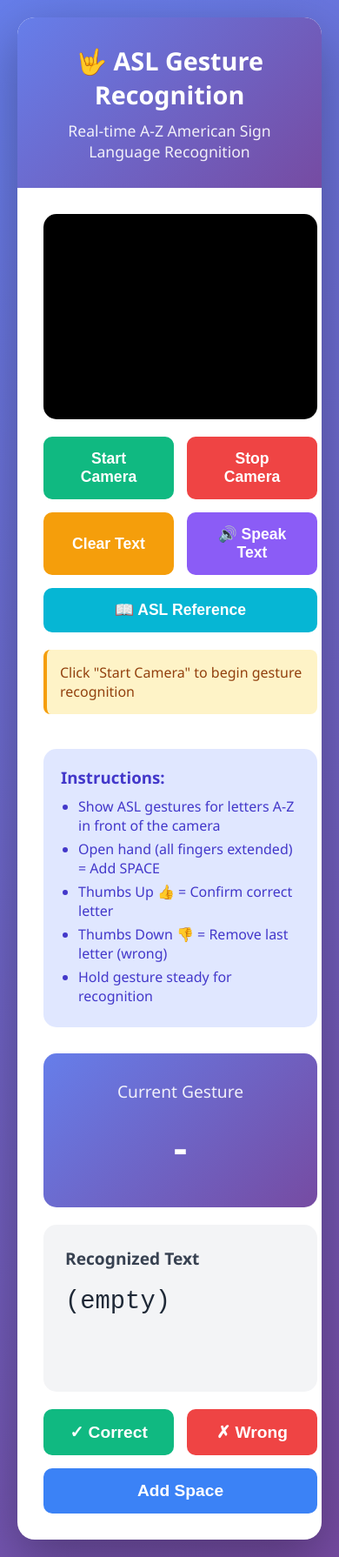
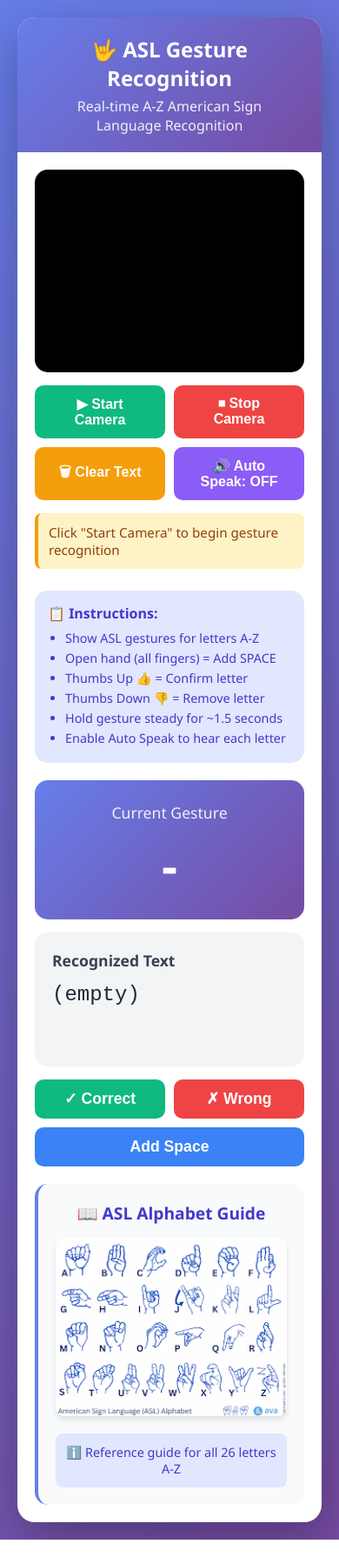
Before and after one commit to Majenayu/Python_Botcamp, a Flask app: page / in a window 390 px wide. Shown: the whole page at 87% size. Run offline with Flask 3, Linux system fonts and the light colour scheme; some libraries are stand-ins or nearby versions.

Commit message:
Improve posture detection and text-to-speech functionality
Enhance MediaPipe hand tracking with increased confidence levels and model complexity. Add input validation for frame data and improve error handling in `handle_frame`. Adjust UI layout and styling in `index.html` for better responsiveness and visual appeal.

Replit-Commit-Author: Agent
Replit-Commit-Session-Id: b92b2051-488e-45a9-8876-7c45ccb3ef90
Replit-Commit-Checkpoint-Type: intermediate_checkpoint
Replit-Commit-Event-Id: bb1091f9-2c4f-4fd2-ae8c-a5ca6650ad6a
Replit-Commit-Screenshot-Url: https://storage.googleapis.com/screenshot-production-us-central1/963dbfda-8939-435f-a993-44b9c9024cb9/b92b2051-488e-45a9-8876-7c45ccb3ef90/KkxjtGr

```diff
--- a/app.py
+++ b/app.py
@@ -15,8 +15,9 @@ mp_drawing = mp.solutions.drawing_utils
 hands = mp_hands.Hands(
     static_image_mode=False,
     max_num_hands=1,
-    min_detection_confidence=0.5,
-    min_tracking_confidence=0.5
+    min_detection_confidence=0.7,
+    min_tracking_confidence=0.7,
+    model_complexity=1
 )
 
 # Per-session storage
@@ -277,10 +278,23 @@ def handle_frame(data):
     session_id = request.sid
 
     try:
+        # Validate data
+        if not data or ',' not in data:
+            return
+
         # Decode image
         img_data = base64.b64decode(data.split(',')[1])
         np_arr = np.frombuffer(img_data, np.uint8)
+
+        # Check if buffer is valid
+        if np_arr.size == 0:
+            return
+
         frame = cv2.imdecode(np_arr, cv2.IMREAD_COLOR)
+
+        # Check if frame decoded successfully
+        if frame is None or frame.size == 0:
+            return
 
         # Process with MediaPipe
         rgb_frame = cv2.cvtColor(frame, cv2.COLOR_BGR2RGB)
@@ -301,7 +315,10 @@ def handle_frame(data):
                 )
 
         # Encode processed frame
-        _, buffer = cv2.imencode('.jpg', frame)
+        success, buffer = cv2.imencode('.jpg', frame, [cv2.IMWRITE_JPEG_QUALITY, 85])
+        if not success:
+            return
+
         frame_data = base64.b64encode(buffer).decode('utf-8')
 
         # Send response
@@ -312,11 +329,8 @@ def handle_frame(data):
 
     except Exception as e:
         print(f"Error processing frame: {e}")
-        emit('response', {
-            'frame': None,
-            'gesture': None,
-            'error': str(e)
-        })
+        import traceback
+        traceback.print_exc()
 
 if __name__ == '__main__':
     socketio.run(app, host='0.0.0.0', port=5000, debug=True)
--- a/templates/index.html
+++ b/templates/index.html
@@ -16,15 +16,12 @@
             font-family: 'Segoe UI', Tahoma, Geneva, Verdana, sans-serif;
             background: linear-gradient(135deg, #667eea 0%, #764ba2 100%);
             min-height: 100vh;
-            display: flex;
-            flex-direction: column;
-            align-items: center;
             padding: 20px;
         }
 
         .container {
-            max-width: 1200px;
-            width: 100%;
+            max-width: 1600px;
+            margin: 0 auto;
             background: white;
             border-radius: 20px;
             box-shadow: 0 20px 60px rgba(0, 0, 0, 0.3);
@@ -34,31 +31,31 @@
         header {
             background: linear-gradient(135deg, #667eea 0%, #764ba2 100%);
             color: white;
-            padding: 30px;
+            padding: 20px 30px;
             text-align: center;
         }
 
         h1 {
-            font-size: 2.5em;
-            margin-bottom: 10px;
+            font-size: 2em;
+            margin-bottom: 5px;
         }
 
         .subtitle {
-            font-size: 1.1em;
+            font-size: 1em;
             opacity: 0.9;
         }
 
         .main-content {
             display: grid;
-            grid-template-columns: 2fr 1fr;
-            gap: 30px;
-            padding: 30px;
+            grid-template-columns: 1fr 1fr 400px;
+            gap: 20px;
+            padding: 20px;
         }
 
         .video-section {
             display: flex;
             flex-direction: column;
-            gap: 20px;
+            gap: 15px;
         }
 
         .video-container {
@@ -83,16 +80,14 @@
         }
 
         .controls {
-            display: flex;
-            gap: 15px;
-            flex-wrap: wrap;
+            display: grid;
+            grid-template-columns: 1fr 1fr;
+            gap: 10px;
         }
 
         button {
-            flex: 1;
-            min-width: 150px;
-            padding: 15px 25px;
-            font-size: 1.1em;
+            padding: 12px 20px;
+            font-size: 1em;
             border: none;
             border-radius: 10px;
             cursor: pointer;
@@ -140,40 +135,30 @@
             transform: translateY(-2px);
         }
 
-        .btn-reference {
-            background: #06b6d4;
-            color: white;
-        }
-
-        .btn-reference:hover {
-            background: #0891b2;
-            transform: translateY(-2px);
-        }
-
         .info-section {
             display: flex;
             flex-direction: column;
-            gap: 20px;
+            gap: 15px;
         }
 
         .gesture-display {
             background: linear-gradient(135deg, #667eea 0%, #764ba2 100%);
             color: white;
-            padding: 30px;
+            padding: 25px;
             border-radius: 15px;
             text-align: center;
         }
 
         .gesture-label {
-            font-size: 1.2em;
+            font-size: 1.1em;
             opacity: 0.9;
             margin-bottom: 10px;
         }
 
         .gesture-value {
-            font-size: 4em;
+            font-size: 3.5em;
             font-weight: bold;
-            min-height: 80px;
+            min-height: 70px;
             display: flex;
             align-items: center;
             justify-content: center;
@@ -181,22 +166,22 @@
 
         .text-display {
             background: #f3f4f6;
-            padding: 25px;
+            padding: 20px;
             border-radius: 15px;
             flex-grow: 1;
         }
 
         .text-label {
-            font-size: 1.2em;
+            font-size: 1.1em;
             font-weight: 600;
             color: #374151;
-            margin-bottom: 15px;
+            margin-bottom: 10px;
         }
 
         .text-value {
-            font-size: 1.8em;
+            font-size: 1.5em;
             color: #1f2937;
-            min-height: 100px;
+            min-height: 80px;
             word-wrap: break-word;
             line-height: 1.5;
             font-family: 'Courier New', monospace;
@@ -205,14 +190,14 @@
         .correction-controls {
             display: grid;
             grid-template-columns: 1fr 1fr;
-            gap: 15px;
+            gap: 10px;
         }
 
         .btn-correct {
             background: #10b981;
             color: white;
-            padding: 15px;
-            font-size: 1.2em;
+            padding: 12px;
+            font-size: 1.1em;
         }
 
         .btn-correct:hover {
@@ -222,8 +207,8 @@
         .btn-wrong {
             background: #ef4444;
             color: white;
-            padding: 15px;
-            font-size: 1.2em;
+            padding: 12px;
+            font-size: 1.1em;
         }
 
         .btn-wrong:hover {
@@ -233,8 +218,8 @@
         .btn-space {
             background: #3b82f6;
             color: white;
-            padding: 15px;
-            font-size: 1.2em;
+            padding: 12px;
+            font-size: 1.1em;
             grid-column: span 2;
         }
 
@@ -243,93 +228,74 @@
         }
 
         .status {
-            padding: 15px;
+            padding: 12px;
             background: #fef3c7;
             border-left: 4px solid #f59e0b;
             border-radius: 8px;
-            font-size: 1em;
+            font-size: 0.95em;
             color: #92400e;
         }
 
         .instructions {
             background: #e0e7ff;
-            padding: 20px;
+            padding: 15px;
             border-radius: 15px;
-            margin-top: 20px;
+            margin-top: 10px;
         }
 
         .instructions h3 {
             color: #4338ca;
-            margin-bottom: 10px;
+            margin-bottom: 8px;
+            font-size: 1em;
         }
 
         .instructions ul {
             color: #4338ca;
             margin-left: 20px;
+            font-size: 0.9em;
         }
 
         .instructions li {
-            margin: 5px 0;
+            margin: 4px 0;
         }
 
-        .modal {
-            display: none;
-            position: fixed;
-            z-index: 1000;
-            left: 0;
-            top: 0;
-            width: 100%;
-            height: 100%;
-            background-color: rgba(0, 0, 0, 0.8);
-            overflow: auto;
+        .reference-section {
+            background: #f9fafb;
+            padding: 20px;
+            border-radius: 15px;
+            border-left: 4px solid #667eea;
         }
 
-        .modal-content {
-            background-color: white;
-            margin: 5% auto;
-            padding: 30px;
-            border-radius: 20px;
-            max-width: 900px;
-            position: relative;
-        }
-
-        .close {
-            position: absolute;
-            right: 20px;
-            top: 20px;
-            font-size: 35px;
-            font-weight: bold;
-            color: #9ca3af;
-            cursor: pointer;
-            transition: color 0.3s;
-        }
-
-        .close:hover {
-            color: #374151;
+        .reference-section h3 {
+            color: #4338ca;
+            margin-bottom: 15px;
+            font-size: 1.2em;
+            text-align: center;
         }
 
         .reference-image {
             width: 100%;
             border-radius: 10px;
-            margin-top: 20px;
+            box-shadow: 0 4px 6px rgba(0, 0, 0, 0.1);
         }
 
-        @media (max-width: 768px) {
+        .reference-note {
+            margin-top: 15px;
+            padding: 12px;
+            background: #e0e7ff;
+            border-radius: 8px;
+            color: #4338ca;
+            font-size: 0.9em;
+            text-align: center;
+        }
+
+        @media (max-width: 1200px) {
             .main-content {
                 grid-template-columns: 1fr;
             }
 
             h1 {
-                font-size: 1.8em;
-            }
-
-            .gesture-value {
-                font-size: 3em;
-            }
-
-            .modal-content {
-                margin: 10% 10px;
-                padding: 20px;
+                font-size: 1.5em;
             }
         }
     </style>
@@ -342,6 +308,7 @@
         </header>
 
         <div class="main-content">
+            <!-- Left Column: Video -->
             <div class="video-section">
                 <div class="video-container">
                     <video id="video" autoplay playsinline></video>
@@ -349,11 +316,10 @@
                 </div>
 
                 <div class="controls">
-                    <button class="btn-start" onclick="startCamera()">Start Camera</button>
-                    <button class="btn-stop" onclick="stopCamera()">Stop Camera</button>
-                    <button class="btn-clear" onclick="clearText()">Clear Text</button>
-                    <button class="btn-speak" onclick="speakText()">🔊 Speak Text</button>
-                    <button class="btn-reference" onclick="openReference()">📖 ASL Reference</button>
+                    <button class="btn-start" onclick="startCamera()">▶ Start Camera</button>
+                    <button class="btn-stop" onclick="stopCamera()">⏹ Stop Camera</button>
+                    <button class="btn-clear" onclick="clearText()">🗑 Clear Text</button>
+                    <button class="btn-speak" onclick="toggleAutoSpeak()">🔊 Auto Speak: <span id="autoSpeakStatus">OFF</span></button>
                 </div>
 
                 <div class="status" id="status">
@@ -361,17 +327,19 @@
                 </div>
 
                 <div class="instructions">
-                    <h3>Instructions:</h3>
+                    <h3>📋 Instructions:</h3>
                     <ul>
-                        <li>Show ASL gestures for letters A-Z in front of the camera</li>
-                        <li>Open hand (all fingers extended) = Add SPACE</li>
-                        <li>Thumbs Up 👍 = Confirm correct letter</li>
-                        <li>Thumbs Down 👎 = Remove last letter (wrong)</li>
-                        <li>Hold gesture steady for recognition</li>
+                        <li>Show ASL gestures for letters A-Z</li>
+                        <li>Open hand (all fingers) = Add SPACE</li>
+                        <li>Thumbs Up 👍 = Confirm letter</li>
+                        <li>Thumbs Down 👎 = Remove letter</li>
+                        <li>Hold gesture steady for ~1.5 seconds</li>
+                        <li>Enable Auto Speak to hear each letter</li>
                     </ul>
                 </div>
             </div>
 
+            <!-- Middle Column: Results -->
             <div class="info-section">
                 <div class="gesture-display">
                     <div class="gesture-label">Current Gesture</div>
@@ -380,7 +348,7 @@
 
                 <div class="text-display">
                     <div class="text-label">Recognized Text</div>
-                    <div class="text-value" id="recognizedText"></div>
+                    <div class="text-value" id="recognizedText">(empty)</div>
                 </div>
 
                 <div class="correction-controls">
@@ -389,18 +357,17 @@
                     <button class="btn-space" onclick="addSpace()">Add Space</button>
                 </div>
             </div>
+
+            <!-- Right Column: ASL Reference (Always Visible) -->
+            <div class="reference-section">
+                <h3>📖 ASL Alphabet Guide</h3>
+                <img src="{{ url_for('static', filename='images/asl_alphabet_guide.png') }}"
+                     alt="Complete ASL Alphabet Chart A-Z"
+                     class="reference-image">
+                <div class="reference-note">
+                    ℹ️ Reference guide for all 26 letters A-Z
                 </div>
             </div>
-
-    <!-- ASL Reference Modal -->
-    <div id="referenceModal" class="modal">
-        <div class="modal-content">
-            <span class="close" onclick="closeReference()">&times;</span>
-            <h2 style="color: #4338ca; margin-bottom: 15px;">ASL Alphabet Reference Guide</h2>
-            <p style="color: #6b7280; margin-bottom: 20px;">Learn the hand postures for each letter A-Z</p>
-            <img src="{{ url_for('static', filename='images/asl_alphabet_chart.jpg') }}"
-                 alt="Complete ASL Alphabet Chart showing hand signs for all 26 letters A through Z"
-                 class="reference-image">
         </div>
     </div>
 
@@ -418,12 +385,16 @@
         let recognizedText = '';
         let lastGesture = null;
         let gestureHoldCount = 0;
+        let autoSpeak = false;
         const HOLD_THRESHOLD = 15;
 
         async function startCamera() {
             try {
                 stream = await navigator.mediaDevices.getUserMedia({
-                    video: { width: 640, height: 480 }
+                    video: {
+                        width: { ideal: 640 },
+                        height: { ideal: 480 }
+                    }
                 });
                 video.srcObject = stream;
                 isRunning = true;
@@ -448,6 +419,7 @@
             }
             video.srcObject = null;
             processedFrame.style.display = 'none';
+            video.style.display = 'block';
             statusEl.textContent = 'Camera stopped';
             statusEl.style.background = '#fef3c7';
             statusEl.style.borderColor = '#f59e0b';
@@ -457,14 +429,19 @@
         function processFrames() {
             if (!isRunning) return;
 
+            if (video.readyState === video.HAVE_ENOUGH_DATA) {
                 const canvas = document.createElement('canvas');
                 canvas.width = video.videoWidth;
                 canvas.height = video.videoHeight;
+
+                if (canvas.width > 0 && canvas.height > 0) {
                     const ctx = canvas.getContext('2d');
                     ctx.drawImage(video, 0, 0);
 
                     const dataURL = canvas.toDataURL('image/jpeg', 0.8);
                     socket.emit('frame', dataURL);
+                }
+            }
 
             setTimeout(processFrames, 100);
         }
@@ -501,6 +478,12 @@
                           currentGesture !== 'THUMBS_DOWN') {
                     recognizedText += currentGesture;
                     updateDisplay();
+
+                    // Speak letter if auto-speak is enabled
+                    if (autoSpeak) {
+                        speakLetter(currentGesture);
+                    }
+
                     gestureHoldCount = 0;
                 }
 
@@ -520,13 +503,43 @@
             }
         });
 
+        function toggleAutoSpeak() {
+            autoSpeak = !autoSpeak;
+            document.getElementById('autoSpeakStatus').textContent = autoSpeak ? 'ON' : 'OFF';
+
+            if (autoSpeak) {
+                statusEl.textContent = '🔊 Auto-speak enabled - Each letter will be spoken';
+                statusEl.style.background = '#e0e7ff';
+                statusEl.style.borderColor = '#8b5cf6';
+                statusEl.style.color = '#5b21b6';
+            } else {
+                statusEl.textContent = 'Camera active - Show gestures to recognize letters';
+                statusEl.style.background = '#d1fae5';
+                statusEl.style.borderColor = '#10b981';
+                statusEl.style.color = '#065f46';
+            }
+        }
+
+        function speakLetter(letter) {
+            if ('speechSynthesis' in window) {
+                window.speechSynthesis.cancel();
+                const utterance = new SpeechSynthesisUtterance(letter);
+                utterance.rate = 1.0;
+                utterance.pitch = 1;
+                utterance.volume = 1;
+                window.speechSynthesis.speak(utterance);
+            }
+        }
+
         function confirmLetter() {
             statusEl.textContent = '✓ Letter confirmed!';
             statusEl.style.background = '#d1fae5';
             statusEl.style.borderColor = '#10b981';
             statusEl.style.color = '#065f46';
             setTimeout(() => {
+                if (isRunning) {
                     statusEl.textContent = 'Camera active - Show gestures to recognize letters';
+                }
             }, 2000);
         }
 
@@ -539,10 +552,12 @@
                 statusEl.style.borderColor = '#ef4444';
                 statusEl.style.color = '#991b1b';
                 setTimeout(() => {
+                    if (isRunning) {
                         statusEl.textContent = 'Camera active - Show gestures to recognize letters';
                         statusEl.style.background = '#d1fae5';
                         statusEl.style.borderColor = '#10b981';
                         statusEl.style.color = '#065f46';
+                    }
                 }, 2000);
             }
         }
@@ -555,10 +570,12 @@
             statusEl.style.borderColor = '#3b82f6';
             statusEl.style.color = '#1e40af';
             setTimeout(() => {
+                if (isRunning) {
                     statusEl.textContent = 'Camera active - Show gestures to recognize letters';
                     statusEl.style.background = '#d1fae5';
                     statusEl.style.borderColor = '#10b981';
                     statusEl.style.color = '#065f46';
+                }
             }, 2000);
         }
 
@@ -583,77 +600,6 @@
             recognizedTextEl.textContent = recognizedText || '(empty)';
         }
 
-        function speakText() {
-            if (!recognizedText) {
-                statusEl.textContent = 'No text to speak';
-                statusEl.style.background = '#fee2e2';
-                statusEl.style.borderColor = '#ef4444';
-                statusEl.style.color = '#991b1b';
-                setTimeout(() => {
-                    if (isRunning) {
-                        statusEl.textContent = 'Camera active - Show gestures to recognize letters';
-                        statusEl.style.background = '#d1fae5';
-                        statusEl.style.borderColor = '#10b981';
-                        statusEl.style.color = '#065f46';
-                    } else {
-                        statusEl.textContent = 'Click "Start Camera" to begin gesture recognition';
-                        statusEl.style.background = '#fef3c7';
-                        statusEl.style.borderColor = '#f59e0b';
-                        statusEl.style.color = '#92400e';
-                    }
-                }, 2000);
-                return;
-            }
-
-            if ('speechSynthesis' in window) {
-                window.speechSynthesis.cancel();
-                const utterance = new SpeechSynthesisUtterance(recognizedText);
-                utterance.rate = 0.9;
-                utterance.pitch = 1;
-                utterance.volume = 1;
-
-                utterance.onstart = () => {
-                    statusEl.textContent = '🔊 Speaking...';
-                    statusEl.style.background = '#e0e7ff';
-                    statusEl.style.borderColor = '#8b5cf6';
-                    statusEl.style.color = '#5b21b6';
-                };
-
-                utterance.onend = () => {
-                    if (isRunning) {
-                        statusEl.textContent = 'Camera active - Show gestures to recognize letters';
-                        statusEl.style.background = '#d1fae5';
-                        statusEl.style.borderColor = '#10b981';
-                        statusEl.style.color = '#065f46';
-                    } else {
-                        statusEl.textContent = 'Click "Start Camera" to begin gesture recognition';
-                        statusEl.style.background = '#fef3c7';
-                        statusEl.style.borderColor = '#f59e0b';
-                        statusEl.style.color = '#92400e';
-                    }
-                };
-
-                window.speechSynthesis.speak(utterance);
-            } else {
-                alert('Text-to-speech is not supported in your browser');
-            }
-        }
-
-        function openReference() {
-            document.getElementById('referenceModal').style.display = 'block';
-        }
-
-        function closeReference() {
-            document.getElementById('referenceModal').style.display = 'none';
-        }
-
-        window.onclick = function(event) {
-            const modal = document.getElementById('referenceModal');
-            if (event.target == modal) {
-                modal.style.display = 'none';
-            }
-        }
-
         updateDisplay();
     </script>
 </body>
```
Also changed, not shown: attached_assets/image_1761959510754.png (added), static/images/asl_alphabet_guide.png (added), 1 other file. Lines whose indentation alone changed are shown as unchanged.
